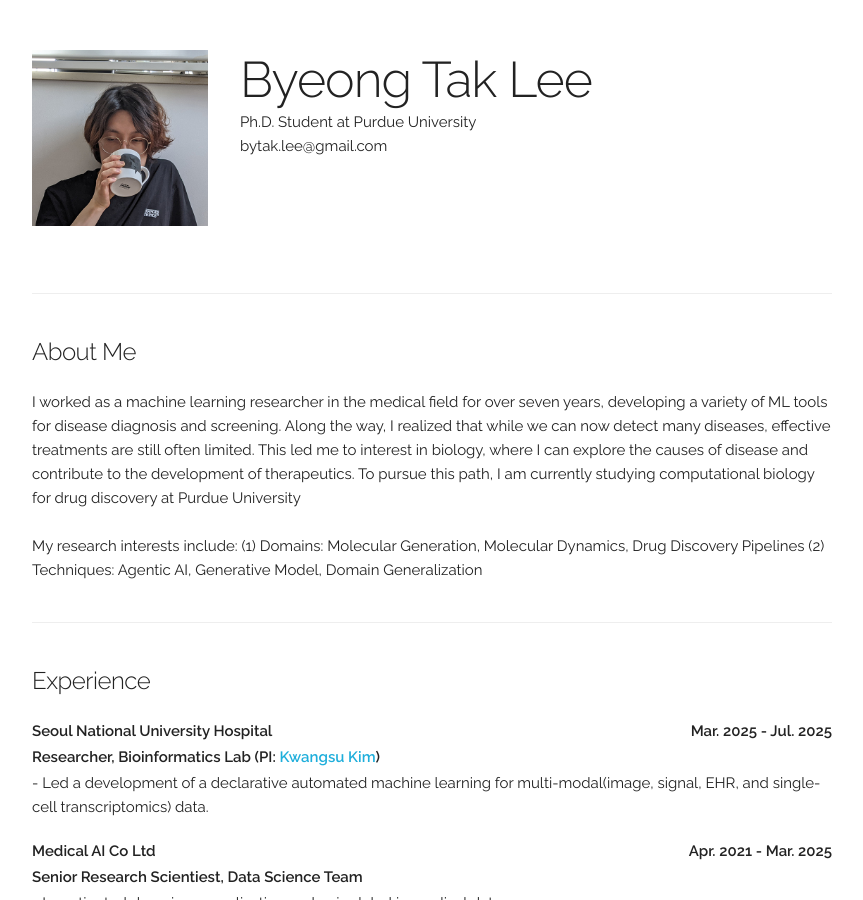
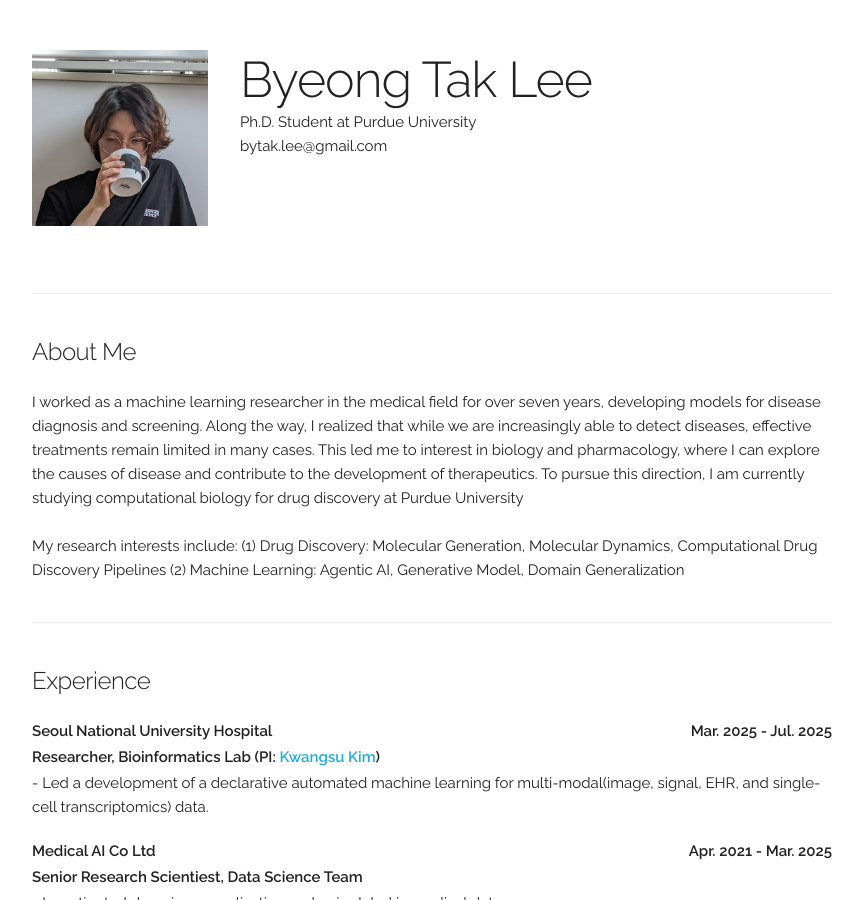
Before and after one commit to byeongtak/byeongtak.github.io, a Jekyll site: the page built from index.html, in a window 1280 px wide and 900 px high. Shown: the whole window, without its empty margins (208-1071 px from the left). Built offline with Jekyll 4.4.1, drawn with Linux system fonts in a browser that asks for light colours.

Commit message:
Update index.html

```diff
--- a/index.html
+++ b/index.html
@@ -15,15 +15,15 @@ layout: default
 <!-- ========== About ========== -->
 <div class="docs-section" id="about">
   <h5>About Me</h5>
-	I worked as a machine learning researcher in the medical field for over seven years, developing a variety of ML tools for disease diagnosis and screening.
-	Along the way, I realized that while we can now detect many diseases, effective treatments are still often limited.
-	This led me to interest in biology, where I can explore the causes of disease and contribute to the development of therapeutics.
-	To pursue this path, I am currently studying computational biology for drug discovery at Purdue University
+	I worked as a machine learning researcher in the medical field for over seven years, developing models for disease diagnosis and screening.
+	Along the way, I realized that while we are increasingly able to detect diseases, effective treatments remain limited in many cases.
+	This led me to interest in biology and pharmacology, where I can explore the causes of disease and contribute to the development of therapeutics.
+	To pursue this direction, I am currently studying computational biology for drug discovery at Purdue University
 	<br><br>
 
 	My research interests include:
-    (1) Domains: Molecular Generation, Molecular Dynamics, Drug Discovery Pipelines
-	(2) Techniques: Agentic AI, Generative Model, Domain Generalization
+    (1) Drug Discovery: Molecular Generation, Molecular Dynamics, Computational Drug Discovery Pipelines
+	(2) Machine Learning: Agentic AI, Generative Model, Domain Generalization
 
 </div>
 
```
